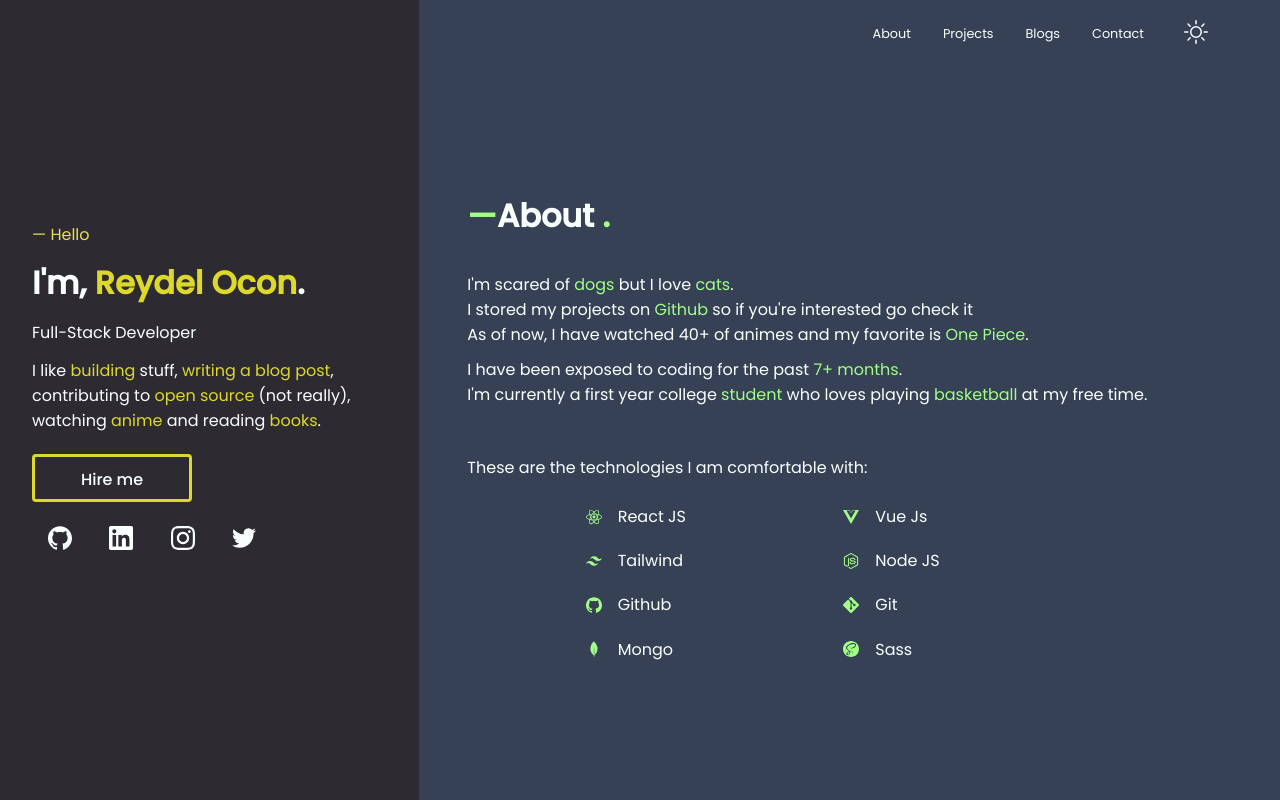
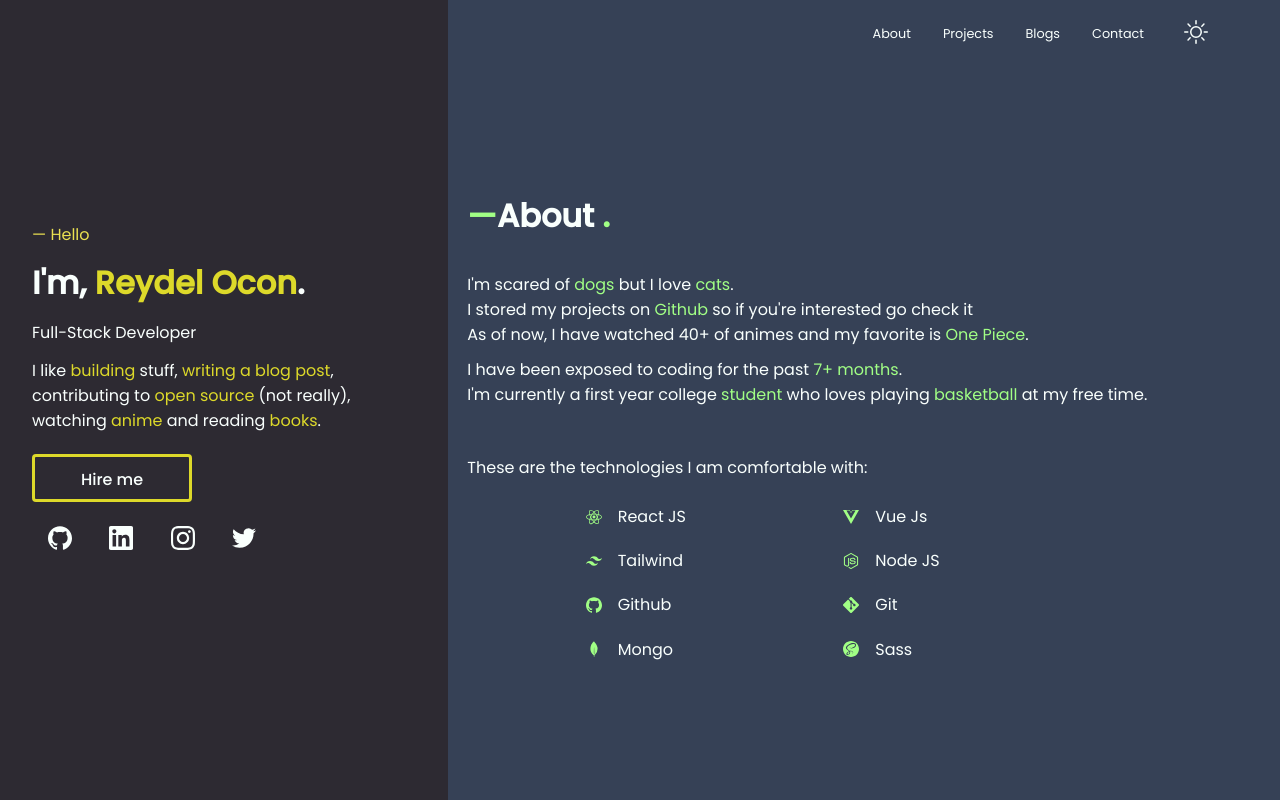
Before and after one commit to reydelshit/portfolio, a React (Create React App) app: page / in a window 1280 px wide. Shown: the top 800 px of the page. Built offline with nearby package versions, Linux system fonts and the light colour scheme; no server answers.

Commit message:
do some tweaks yknow

```diff
--- a/src/assets/css/style.css
+++ b/src/assets/css/style.css
@@ -38,10 +38,6 @@
 
 #light-mode .int__ .__icons :hover {
   color: #DDD92A;
-}
-
-#light-mode .eve {
-  background: #fafffdd7;
 }
 
 #light-mode .eve * {
@@ -155,6 +151,7 @@
   -webkit-box-pack: justify;
       -ms-flex-pack: justify;
           justify-content: space-between;
+  background: #364156;
 }
 
 .text__appealing {
@@ -173,8 +170,8 @@
       -ms-flex-align: center;
           align-items: center;
   display: block;
+  height: 100vh;
   width: 40rem;
-  background: #2D2A32;
 }
 
 .in__ {
@@ -198,6 +195,7 @@
   width: 28rem;
   padding: 1rem;
   color: #F9FFFD;
+  background: #2D2A32;
 }
 
 .in__inside {
--- a/src/assets/scss/_theme.scss
+++ b/src/assets/scss/_theme.scss
@@ -17,8 +17,6 @@
         }
     }
     .eve{
-        background: $every-opp-bg;
-
         *{
             color: $default-opp;
         }
--- a/src/assets/scss/style.scss
+++ b/src/assets/scss/style.scss
@@ -33,7 +33,9 @@
     display: flex;
     height: 100%;
     justify-content: space-between;
-    // background: pink;
+
+    background: $every-default-bg;
+
 }
 
 .text__appealing{
@@ -43,13 +45,13 @@
 
 
 .int__{
+    // position: relative;
     display: flex;
     justify-content: center;
     align-items: center;
     display: block;
+    height: 100vh;
     width: 40rem;
-    background: $intro-default-bg;
-
 }
 
 .in__{
@@ -67,16 +69,14 @@
     width: 28rem;
     padding: 1rem;
     color: $default-color;
+    background: $intro-default-bg;
 
-    // border: 1px solid orange;
 
     &inside{
         width: 100%;
         display: grid;
         place-items: start;
         padding: 1rem ;
-
-        // border: 1px solid pink;
 
         .__determine{
             color: $secondary-color;
@@ -98,7 +98,6 @@
         justify-content: space-between;
         padding: 1rem;
 
-        // border: 1px solid orange;
 
         .__icons{
             font-size: 1.5rem;
```
Also changed, not shown: 1 other file (tests, documents, lock files or other folders).
